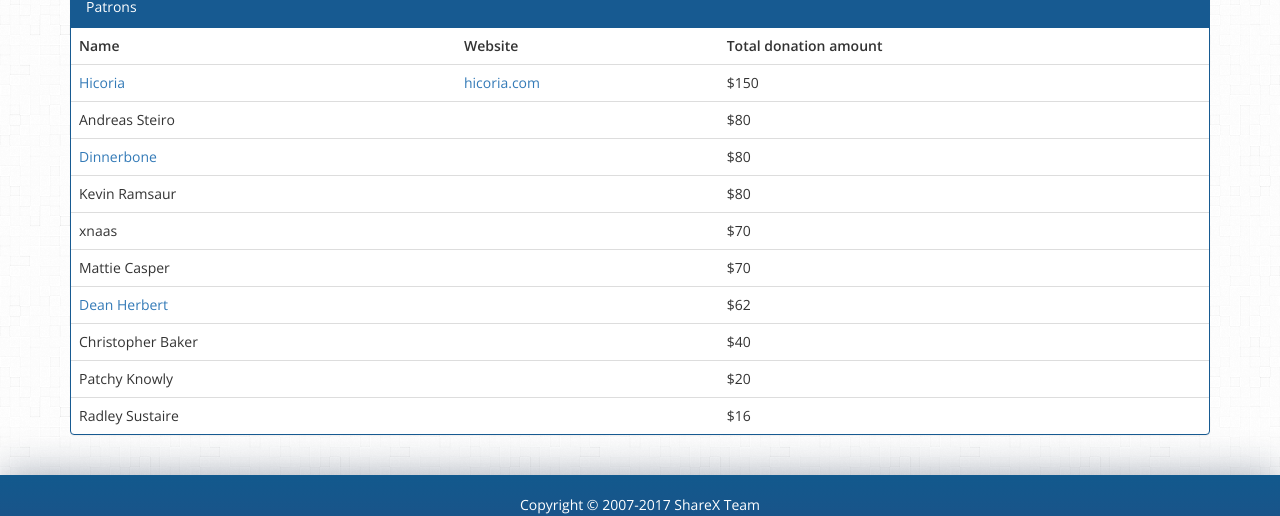
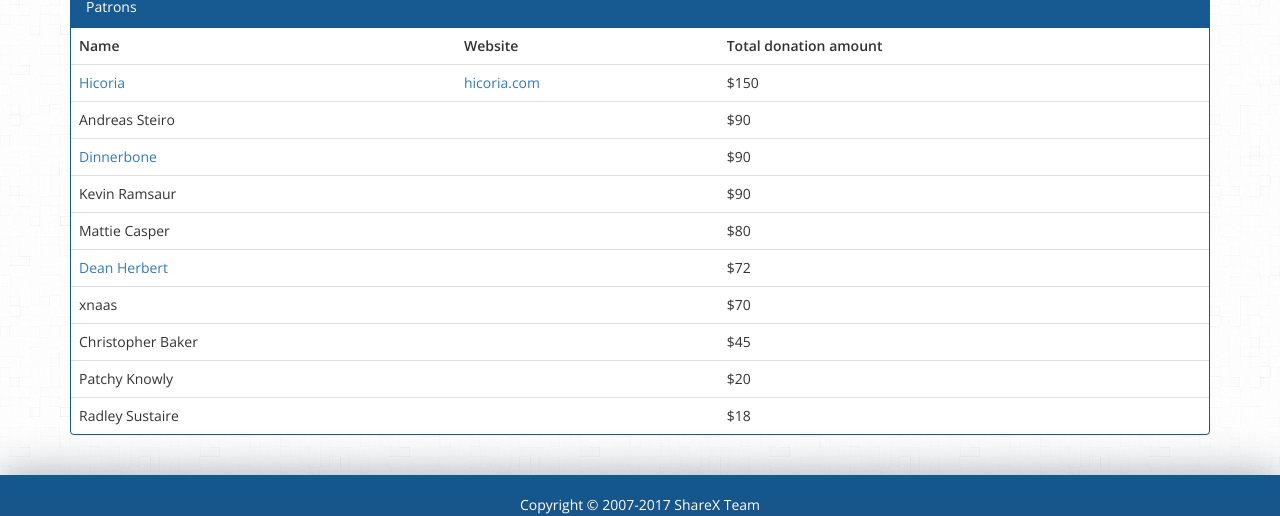
Before and after one commit to ShareX/sharex.github.io, a Jekyll site: the page built from donate/index.html, in a window 1280 px wide. Shown: the part 619-1135 px from the top of the page. Built offline with Jekyll 4.4.1, drawn with Linux system fonts in a browser that asks for light colours.

Commit message:
Update patrons list

```diff
--- a/donate/index.html
+++ b/donate/index.html
@@ -36,17 +36,27 @@
                 <tr>
                     <td>Andreas Steiro</td>
                     <td></td>
-                    <td>$80</td>
+                    <td>$90</td>
                 </tr>
                 <tr>
                     <td><a href="https://twitter.com/Dinnerbone">Dinnerbone</a></td>
                     <td></td>
-                    <td>$80</td>
+                    <td>$90</td>
                 </tr>
                 <tr>
                     <td>Kevin Ramsaur</td>
                     <td></td>
+                    <td>$90</td>
+                </tr>
+                <tr>
+                    <td>Mattie Casper</td>
+                    <td></td>
                     <td>$80</td>
+                </tr>
+                <tr>
+                    <td><a href="https://twitter.com/ppy">Dean Herbert</a></td>
+                    <td></td>
+                    <td>$72</td>
                 </tr>
                 <tr>
                     <td>xnaas</td>
@@ -54,19 +64,9 @@
                     <td>$70</td>
                 </tr>
                 <tr>
-                    <td>Mattie Casper</td>
-                    <td></td>
-                    <td>$70</td>
-                </tr>
-                <tr>
-                    <td><a href="https://twitter.com/ppy">Dean Herbert</a></td>
-                    <td></td>
-                    <td>$62</td>
-                </tr>
-                <tr>
                     <td>Christopher Baker</td>
                     <td></td>
-                    <td>$40</td>
+                    <td>$45</td>
                 </tr>
                 <tr>
                     <td>Patchy Knowly</td>
@@ -76,7 +76,7 @@
                 <tr>
                     <td>Radley Sustaire</td>
                     <td></td>
-                    <td>$16</td>
+                    <td>$18</td>
                 </tr>
             </table>
         </div>
--- a/index.html
+++ b/index.html
@@ -7,7 +7,9 @@
         <h1>{{ site.name }}</h1>
         <p>Screen capture, file sharing and productivity tool</p>
         <div>
-            <a class="btn sharex-download" role="button" data-toggle="tooltip" data-placement="bottom" title="" href="{{ site.github }}/releases/latest">Download</a><a class="btn" role="button" href="{{ site.github }}" title="GitHub">Source</a><a class="btn" role="button" href="{{ site.url }}/donate/">Donate</a>
+            <a class="btn sharex-download" role="button" data-toggle="tooltip" data-placement="bottom" title="" href="{{ site.github }}/releases/latest">Download</a>
+            <a class="btn" role="button" href="{{ site.github }}" title="GitHub">Source</a>
+            <a class="btn" role="button" href="{{ site.url }}/donate/">Donate</a>
         </div>
     </div>
 </div>
```
